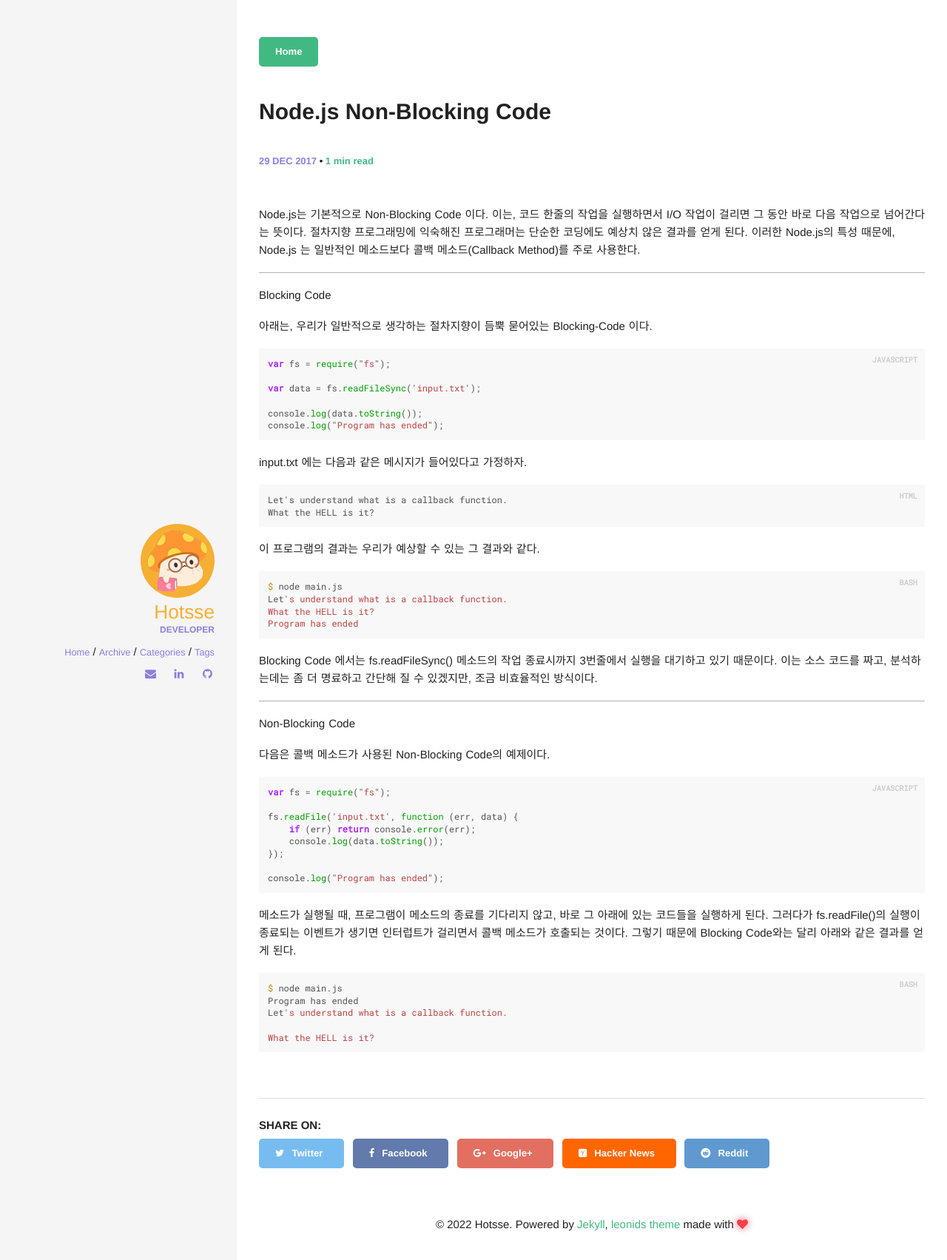
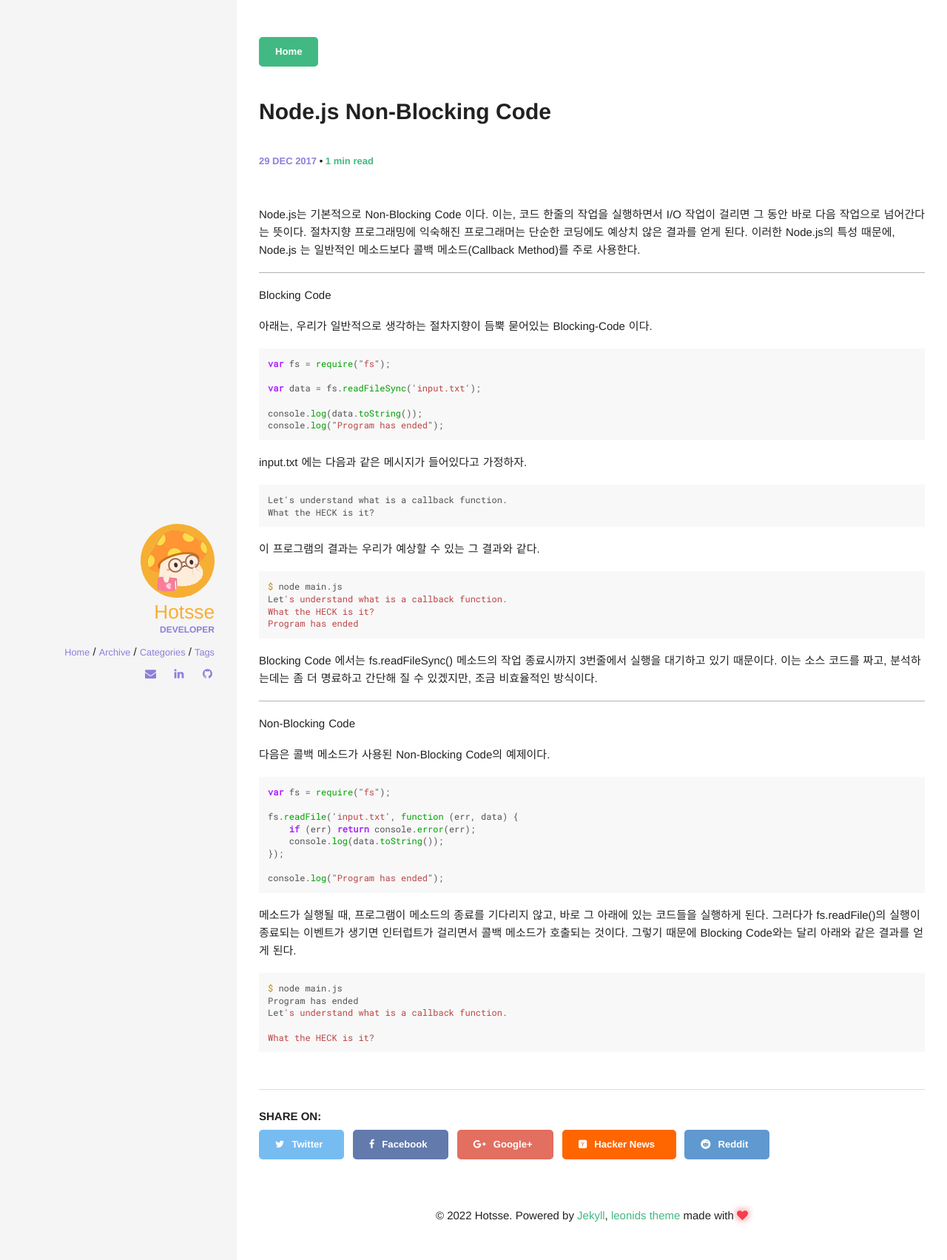
Before and after one commit to Hotsse/hotsse.github.io, a Jekyll site: the page built from _posts/2017-12-29-Node.js Non-Blocking Code.md, in a window 1280 px wide. Shown: the top 1703 px of the page at 74% size. Built offline with Jekyll 4.4.1, drawn with Linux system fonts in a browser that asks for light colours; comment, search, counter and statistics services are not loaded.

Commit message:
Update 2017-12-29-Node.js Non-Blocking Code.md

````diff
--- a/_posts/2017-12-29-Node.js Non-Blocking Code.md
+++ b/_posts/2017-12-29-Node.js Non-Blocking Code.md
@@ -11,37 +11,34 @@
 
 ----------------
 
-
-
-
 Blocking Code
 
 아래는, 우리가 일반적으로 생각하는 절차지향이 듬뿍 묻어있는 Blocking-Code 이다.
 
-{% highlight javascript %}
+``` javascript
 var fs = require("fs");
 
 var data = fs.readFileSync('input.txt');
 
 console.log(data.toString());
 console.log("Program has ended");
-{% endhighlight %}
+```
 
 input.txt 에는 다음과 같은 메시지가 들어있다고 가정하자.
 
-{% highlight html %}
+``` html
 Let's understand what is a callback function.
-What the HELL is it?
-{% endhighlight %}
+What the HECK is it?
+```
 
 이 프로그램의 결과는 우리가 예상할 수 있는 그 결과와 같다.
 
-{% highlight bash %}
+``` bash
 $ node main.js
 Let's understand what is a callback function.
-What the HELL is it?
+What the HECK is it?
 Program has ended
-{% endhighlight %}
+```
 
 Blocking Code 에서는 fs.readFileSync() 메소드의 작업 종료시까지 3번줄에서 실행을 대기하고 있기 때문이다.
 이는 소스 코드를 짜고, 분석하는데는 좀 더 명료하고 간단해 질 수 있겠지만, 조금 비효율적인 방식이다.
@@ -52,7 +49,7 @@
 
 다음은 콜백 메소드가 사용된 Non-Blocking Code의 예제이다.
 
-{% highlight javascript %}
+``` javascript
 var fs = require("fs");
 
 fs.readFile('input.txt', function (err, data) {
@@ -61,15 +58,15 @@
 });
 
 console.log("Program has ended");
-{% endhighlight %}
+```
 
 메소드가 실행될 때, 프로그램이 메소드의 종료를 기다리지 않고, 바로 그 아래에 있는 코드들을 실행하게 된다. 그러다가 fs.readFile()의 실행이 종료되는 이벤트가 생기면 인터럽트가 걸리면서 콜백 메소드가 호출되는 것이다.
 그렇기 때문에 Blocking Code와는 달리 아래와 같은 결과를 얻게 된다.
 
-{% highlight bash %}
+``` bash
 $ node main.js
 Program has ended
 Let's understand what is a callback function.
 
-What the HELL is it?
-{% endhighlight %}
+What the HECK is it?
+```
````
